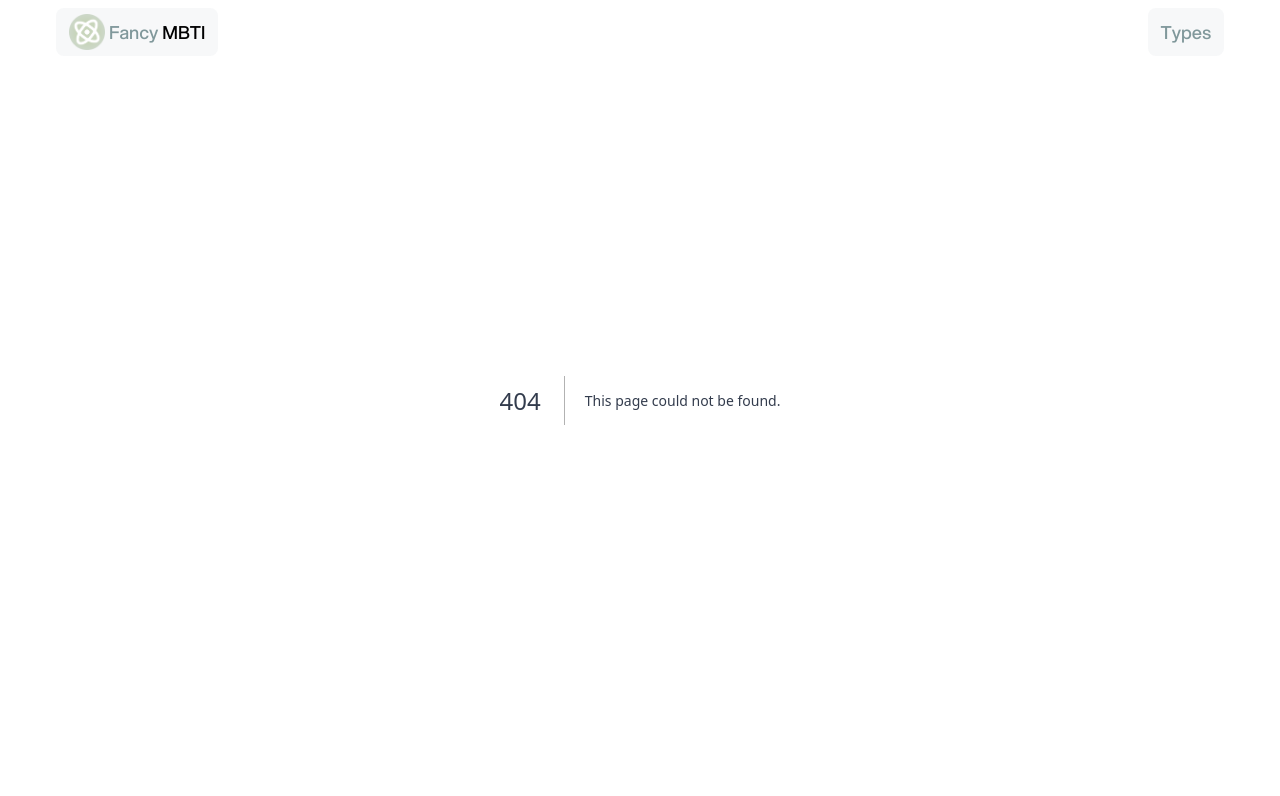
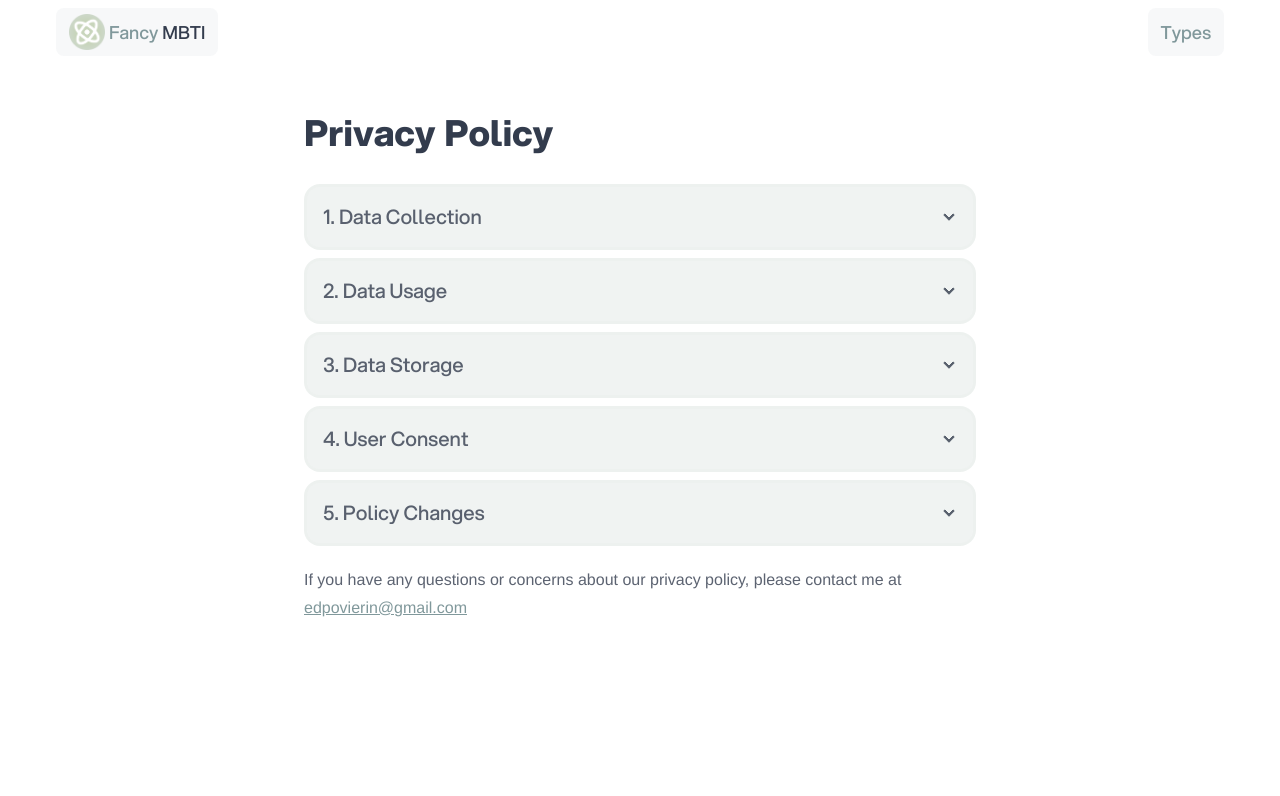
Before and after one commit to NightWanderer2004/fancy-mbti, a Next.js app: page /privacy in a window 1280 px wide. Before the commit this address had no page. Shown: the top 796 px of the page. Built offline with nearby package versions, Linux system fonts and the light colour scheme; a web font is replaced by a local one.

Commit message:
Add privacy page

```diff
--- a/src/app/layout.js
+++ b/src/app/layout.js
@@ -20,7 +20,7 @@ export default function Layout({ children }) {
          <body className='overflow-x-hidden'>
             <div className='flex flex-col min-h-screen overflow-hidden relative'>
                <Navbar />
-               <div className='container mx-auto px-5 md:px-12 pb-[140px] flex-1 prose max-w-full'>{children}</div>
+               <div className='container mx-auto px-5 md:px-12 pb-[140px] flex-1 prose prose-headings:font-aspekta max-w-full'>{children}</div>
                <Footer />
             </div>
          </body>
--- /dev/null
+++ b/src/app/privacy/page.js
@@ -0,0 +1,64 @@
+export default function Privacy() {
+   return (
+      <div className='mt-28 max-w-2xl mx-auto animate-fadeUp'>
+         <h1>Privacy Policy</h1>
+         <div className='*:mb-2 *:collapse *:collapse-arrow *:bg-base-200/35 *:border-[3px] *:border-base-200/10'>
+            <div>
+               <input type='radio' name='my-accordion-1' />
+               <div className='collapse-title text-xl font-aspekta font-medium'>1. Data Collection</div>
+               <div className='collapse-content'>
+                  <p className='m-0 font-helvetica'>
+                     I do not store any data provided by users on our website. The data you enter is only used temporarily to utilize the OpenAI GPT
+                     model for generating responses.
+                  </p>
+               </div>
+            </div>
+            <div>
+               <input type='radio' name='my-accordion-1' />
+               <div className='collapse-title text-xl font-aspekta font-medium'>2. Data Usage</div>
+               <div className='collapse-content'>
+                  <p className='m-0 font-helvetica'>
+                     The data you provide is solely used for the purpose of utilizing the OpenAI GPT model. I do not store or retain any user data
+                     beyond the immediate session.
+                  </p>
+               </div>
+            </div>
+            <div>
+               <input type='radio' name='my-accordion-1' />
+               <div className='collapse-title text-xl font-aspekta font-medium'>3. Data Storage</div>
+               <div className='collapse-content'>
+                  <p className='m-0 font-helvetica'>
+                     As I do not store any user data, there is no data storage involved in our process. I do not retain any user data beyond the
+                     immediate session.
+                  </p>
+               </div>
+            </div>
+            <div>
+               <input type='radio' name='my-accordion-1' />
+               <div className='collapse-title text-xl font-aspekta font-medium'>4. User Consent</div>
+               <div className='collapse-content'>
+                  <p className='m-0 font-helvetica'>
+                     By using our website, you agree to temporarily provide data for the purpose of utilizing the OpenAI GPT model. I do not store or
+                     retain any user data beyond the immediate session.
+                  </p>
+               </div>
+            </div>
+            <div>
+               <input type='radio' name='my-accordion-1' />
+               <div className='collapse-title text-xl font-aspekta font-medium'>5. Policy Changes</div>
+               <div className='collapse-content'>
+                  <p className='m-0 font-helvetica'>
+                     I reserve the right to make changes to our privacy policy. Any changes will be published on this page.
+                  </p>
+               </div>
+            </div>
+         </div>
+         <p>
+            If you have any questions or concerns about our privacy policy, please contact me at{' '}
+            <a href='mailto:edpovierin@gmail.com' className='hover:underline text-accent'>
+               edpovierin@gmail.com
+            </a>
+         </p>
+      </div>
+   )
+}
--- a/src/components/Footer.js
+++ b/src/components/Footer.js
@@ -27,7 +27,9 @@ export default function Footer() {
                X
             </a>
          </nav>
-         <p className='text-center text-accent'>All personal information on this site is not stored and kept private</p>
+         <p className='text-center text-accent underline'>
+            <a href='/privacy'>All personal information on this site is not stored and kept private</a>
+         </p>
       </footer>
    )
 }
```
